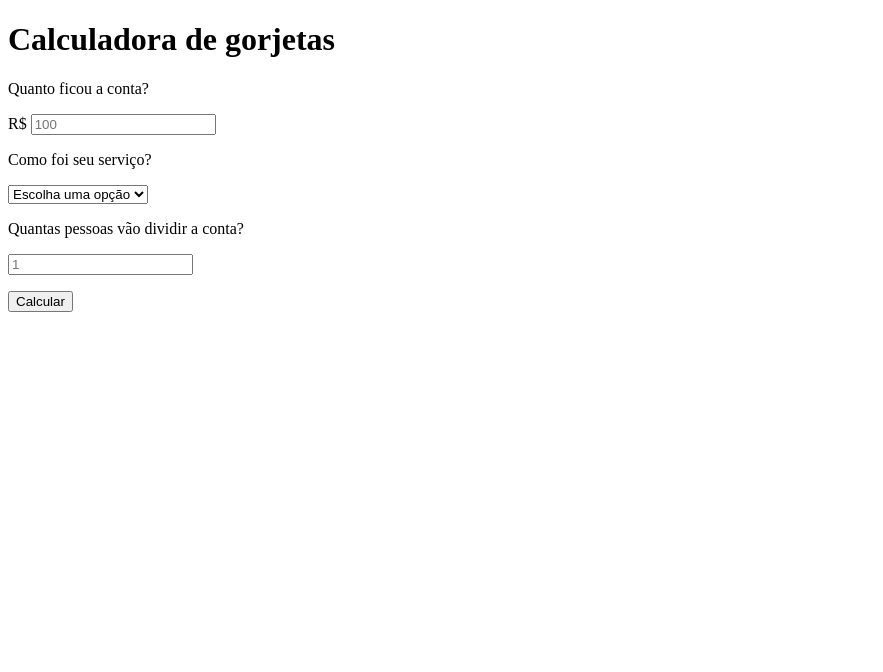
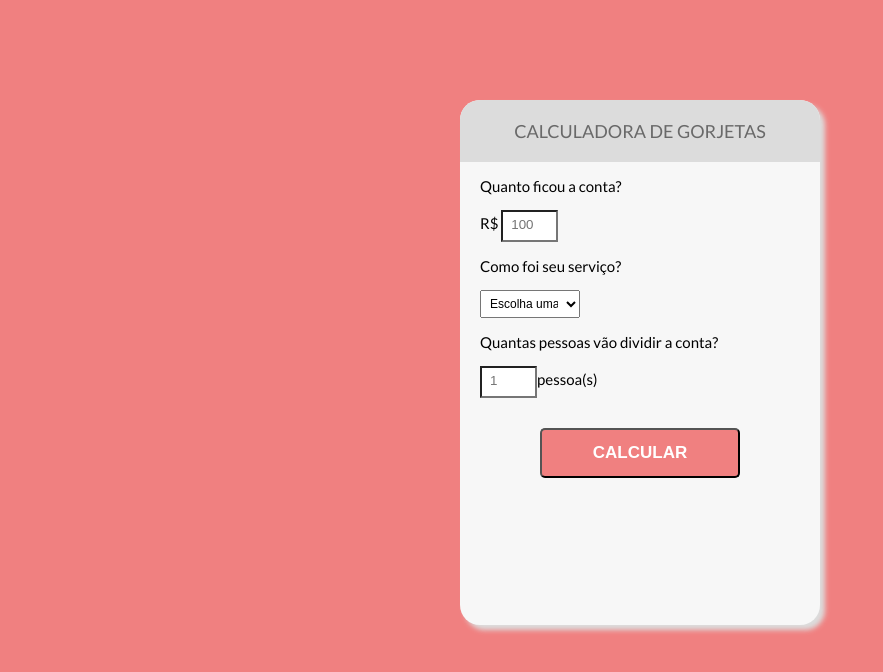
Before and after one commit to juliakarolaynne/start-na-carreira, a plain HTML site: page index.html in a window 1280 px wide. Shown: the whole page, without its empty margins (0-883 px from the left). Drawn offline with Linux system fonts and the light colour scheme.

Commit message:
Configurando css

```diff
--- a/index.html
+++ b/index.html
@@ -4,24 +4,26 @@
     <meta charset="UTF-8">
     <meta name="viewport" content="width=device-width, initial-scale=1.0">
     <title>Calculador de Gorjetas</title>
+    <link rel="stylesheet" href="style.css">
 </head>
 <body>
+    <div id="container">
         <div>
-        <h1>Calculadora de gorjetas</h1>
+            <h1 class="title">Calculadora de gorjetas</h1>
         </div>
         <div>
-        <form>
+            <form class="tipsForm">
                 <label for="bill">
                     <p>Quanto ficou a conta?</p>
                 </label>
                 <p>
-                R$ <input type="number" placeholder="100" name="bill" id="bill">
+                    R$ <input type="number" placeholder="100" name="bill" id="bill" class="formInput">
                 </p>
                 <label for="serviceQual">
                     <p>Como foi seu serviço?</p>
                 </label>
                 <p>
-                <select name="serviceQual" id="serviceQual">
+                    <select name="serviceQual" id="serviceQual" class="formSelect">
                         <option disabled selected>Escolha uma opção</option>
                         <option value="0.3">30% - Incrível</option>
                         <option value="0.025">25% - Bom</option>
@@ -34,10 +36,11 @@
                     <p>Quantas pessoas vão dividir a conta?</p>
                 </label>
                 <p>
-                <input type="number" placeholder="1" name="people" id="people">
+                    <input type="number" placeholder="1" name="people" id="people" class="formInput">pessoa(s)
                 </p>
-            <button type="submit">Calcular</button>
+                <button type="submit" class="formSubmit">Calcular</button>
             </form>
+        </div>
     </div>
 </body>
 </html>
--- /dev/null
+++ b/style.css
@@ -0,0 +1,70 @@
+@charset "UTF-8";
+
+@import url('https://fonts.googleapis.com/css2?family=Hanken+Grotesk:wght@300;400;500;700;800&family=Lato:ital,wght@0,100;0,300;0,400;0,700;0,900;1,100;1,300;1,400;1,700;1,900&display=swap');
+
+:root {
+    --primary-color: lightcoral;
+    --secondary-color: dimgrey;
+    --terciary-color: gainsboro;
+}
+
+body {
+    background-color: var(--primary-color);
+    font-size: 15px;
+    font-family: 'Lato', sans-serif;
+}
+
+#container {
+    height: 525px;
+    width: 360px;
+    margin: 100px auto;
+    background-color: #f7f7f7;
+    box-shadow: 5px 5px 5px var(--terciary-color);
+    border-radius: 20px;
+}
+
+.title {
+    background: var(--terciary-color);
+    color: var(--secondary-color);
+    padding: 20px;
+    text-transform: uppercase;
+    font-size: 18px;
+    font-weight: normal;
+    border-top-left-radius: 20px;
+    border-top-right-radius: 20px;
+    text-align: center;
+}
+
+.tipsForm {
+    padding-left: 20px;
+    padding-right: 20px;
+}
+
+.formInput {
+    background: white;
+    width: 40px;
+    padding: 5px 5px 8px 8px;
+}
+
+.formInput:focus {
+    border: 3px solid var(--primary-color);
+}
+
+.formSelect {
+    width: 100px;
+    padding: 5px;
+    font-size: 12px;
+}
+
+.formSubmit {
+    text-transform: uppercase;
+    font-weight: bold;
+    display: block;
+    margin: 30px auto;
+    background: var(--primary-color);
+    border-radius: 5px;
+    width: 200px;
+    height: 50px;
+    font-size: 17px;
+    color: white;
+}
```
Lines whose indentation alone changed are shown as unchanged.
